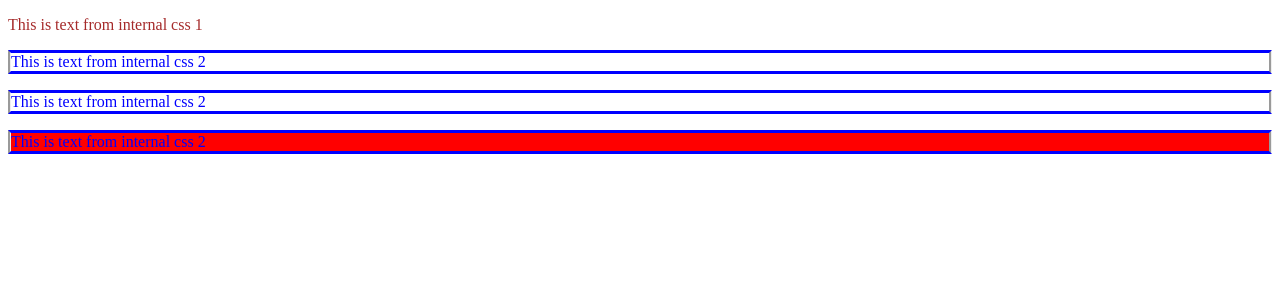
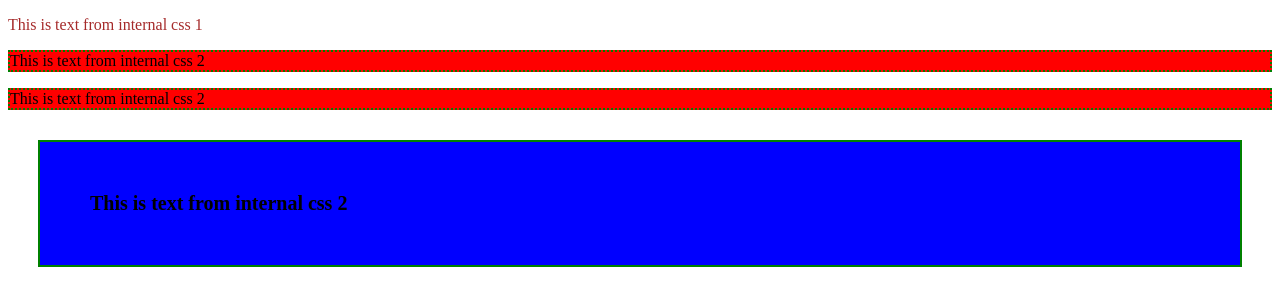
Before and after one commit to theamankrpandey/cybrom.html, a plain HTML site: page style.html in a window 1280 px wide. Drawn offline with Linux system fonts and the light colour scheme.

Commit message:
update code

```diff
--- a/style.css
+++ b/style.css
@@ -2,9 +2,18 @@
     color: brown;
 }
 .one{
-    border-style:solid groove;
-    color: blue;
+    background-color: rgb(255, 0, 0);
+    border:dotted 2px green;
 }
 .two{
     background-color: rgb(255, 0, 0);
+    border:dotted 2px green;
 }
+.three{
+    background-color: blue;
+    border:solid 2px green;
+    padding:50px;
+    font-weight:800;
+    font-size:20px;
+    margin:30px;
+}
--- a/style.html
+++ b/style.html
@@ -9,7 +9,7 @@
 <body>
     <p id="hii">This is text from internal css 1</p>
     <p class="one">This is text from internal css 2</p>
-    <p class="one">This is text from internal css 2</p>
-    <p class="one two">This is text from internal css 2</p>
+    <p class="two">This is text from internal css 2</p>
+    <p class="three">This is text from internal css 2</p>
 </body>
 </html>
```
